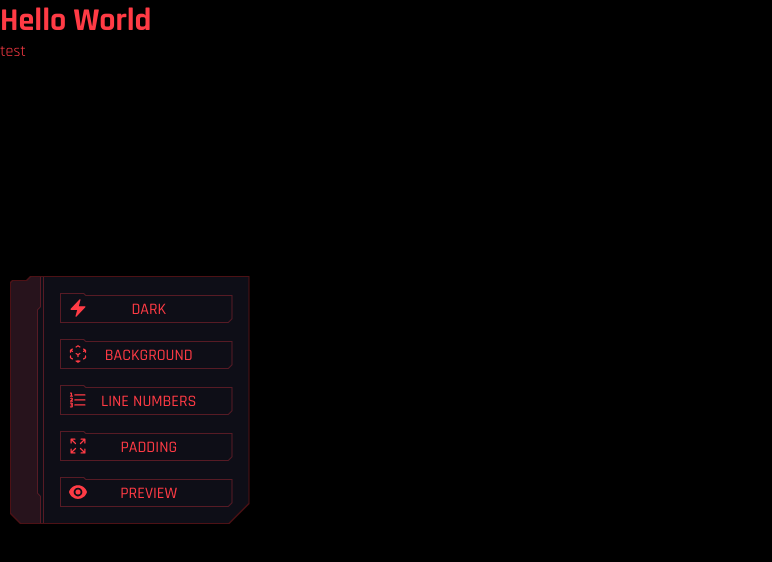
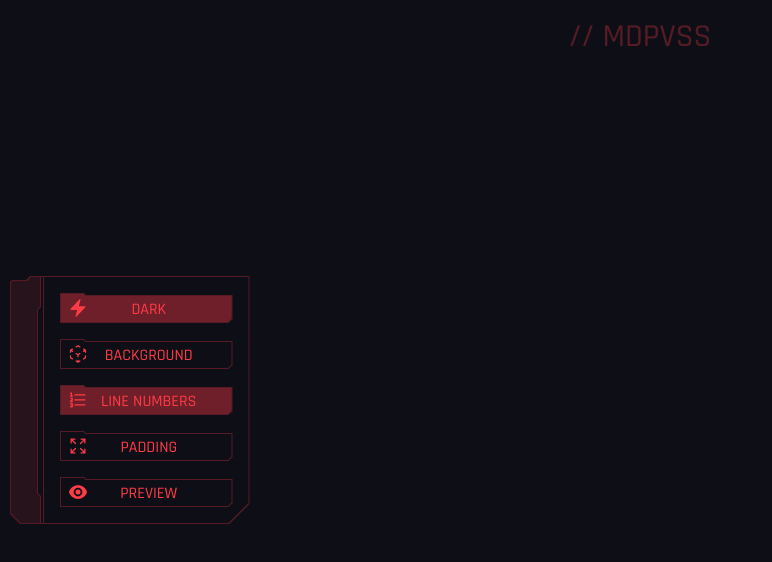
Before and after one commit to MGSimard/mdpvss, a React (Vite) app: page / in a window 1280 px wide. Shown: the top 562 px of the page, without its empty margins (0-772 px from the left). Built offline with nearby package versions, Linux system fonts and the light colour scheme.

Commit message:
This is fine for now will need to think of a fitting design for padding selector

```diff
--- a/src/App.tsx
+++ b/src/App.tsx
@@ -2,11 +2,14 @@ import { Toolbar } from "@/components/Toolbar";
 
 function App() {
   return (
-    <main>
-      <h1>Hello World</h1>
-      <p>test</p>
-      <Toolbar />
-    </main>
+    <>
+      <header>
+        <h1>// MDPVSS</h1>
+      </header>
+      <main>
+        <Toolbar />
+      </main>
+    </>
   );
 }
 
--- a/src/components/Toolbar.tsx
+++ b/src/components/Toolbar.tsx
@@ -35,7 +35,7 @@ export function Toolbar() {
           <ToggleButton
             label="DARK"
             icon={<IconBolt aria-hidden="true" />}
-            defaultChecked={false}
+            defaultChecked={true}
             onChange={handleChange}
           />
           <ToggleButton
@@ -47,7 +47,7 @@ export function Toolbar() {
           <ToggleButton
             label="LINE NUMBERS"
             icon={<IconNumberedLines aria-hidden="true" />}
-            defaultChecked={false}
+            defaultChecked={true}
             onChange={handleChange}
           />
           <ToggleButton
--- a/src/styles/global.css
+++ b/src/styles/global.css
@@ -37,7 +37,7 @@ html {
   font-family: var(--coreFont);
   font-size: 62.5%;
   color: var(--clrText);
-  background-color: black;
+  background-color: var(--clrBg);
 }
 body {
   font-size: 1.6rem;
@@ -46,12 +46,31 @@ body {
   display: flex;
   flex-direction: column;
   min-height: 100dvh;
+  padding: 0 1.6rem;
+}
+header,
+main {
+  padding: 1.6rem 0;
+}
+header {
+  font-weight: 700;
+  text-align: center;
+  opacity: 0.3;
 }
 main {
   flex-grow: 1;
 }
 /**/
 /* NORMALIZE*/
+h1,
+h2,
+h3,
+h4,
+h5,
+h6 {
+  font-family: var(--coreFont);
+  font-weight: 500;
+}
 a {
   color: inherit;
   text-decoration: none;
```
